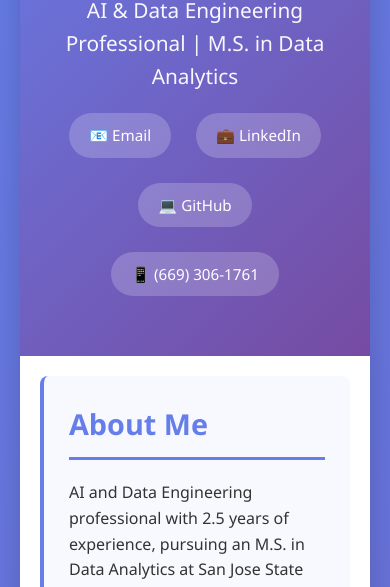
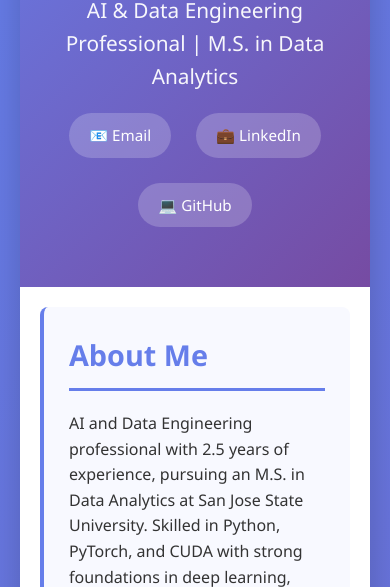
Before and after one commit to bhavv/bhavv.github.io, a plain HTML site: page index.html in a window 390 px wide. Shown: the part 250-837 px from the top of the page. Drawn offline with Linux system fonts and the light colour scheme.

Commit message:
Remove phone number from contact links

```diff
--- a/index.html
+++ b/index.html
@@ -202,7 +202,6 @@
                 <a href="mailto:bhavanamv@gmail.com">📧 Email</a>
                 <a href="https://linkedin.com/in/bhavanamv" target="_blank">💼 LinkedIn</a>
                 <a href="https://github.com/bhavv" target="_blank">💻 GitHub</a>
-                <a href="tel:6693061761">📱 (669) 306-1761</a>
             </div>
         </header>
 
```
